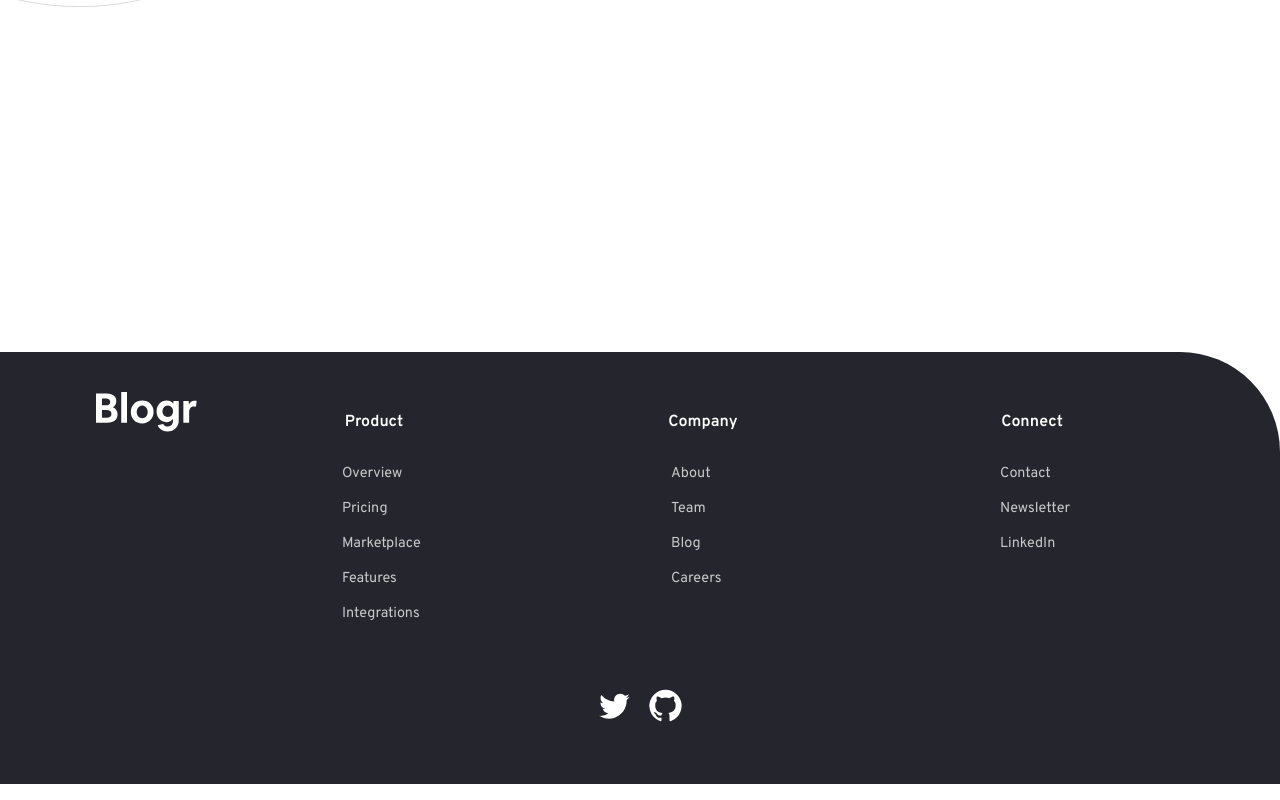
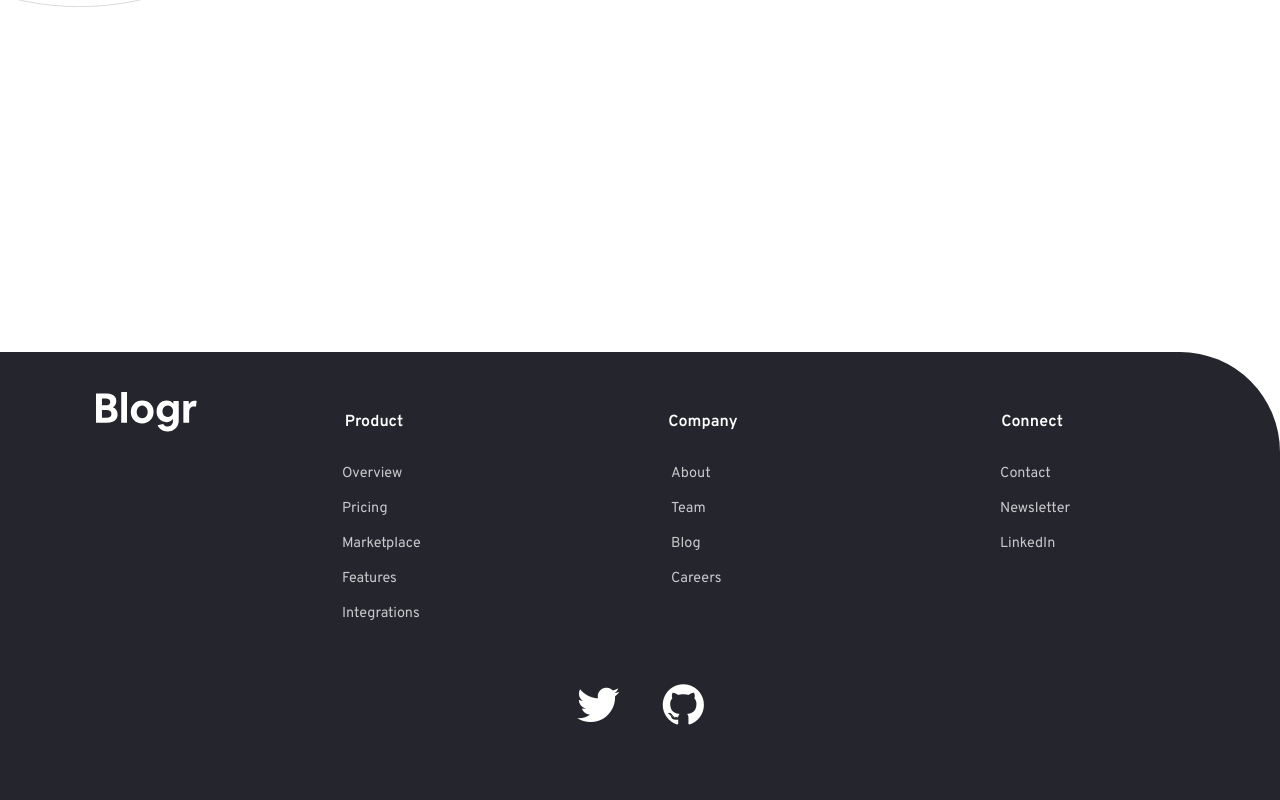
Before and after one commit to olad5/blogr-landing-page, a React (Vite) app: page / in a window 1280 px wide. Shown: the part 2840-3640 px from the top of the page. Built offline with nearby package versions, Linux system fonts and the light colour scheme.

Commit message:
fix: responsiveness at 768px, 640px
- changed social links to use a href and font awesome icons

```diff
--- a/index.html
+++ b/index.html
@@ -9,6 +9,8 @@
   <link
     href="https://fonts.googleapis.com/css2?family=Overpass:ital,wght@0,100;0,200;0,300;0,400;0,500;0,600;0,700;0,800;0,900;1,100;1,200;1,300;1,400;1,500;1,600;1,700;1,800;1,900&family=Ubuntu:wght@400;500;700&display=swap"
     rel="stylesheet">
+  <link rel="stylesheet" href="https://cdnjs.cloudflare.com/ajax/libs/font-awesome/4.7.0/css/font-awesome.min.css">
+
   <meta name="viewport" content="width=device-width, initial-scale=1.0" />
   <title>Blogr Landing Page</title>
 </head>
--- a/src/components/Button.tsx
+++ b/src/components/Button.tsx
@@ -21,7 +21,6 @@ const Button: React.FC<IProps> = ({text, bg, fg, hoverFg, hoverBg, border}) => {
       className='icon-button'
       sx={{
         borderRadius: themeContext.borderRadius,
-        /* backgroundColor: bg || themeContext.palette.neutral.white, */
         background: bg || themeContext.palette.neutral.white,
         color: fg || themeContext.palette.primary.lightRed,
         fontSize: '0.9rem',
--- a/src/components/Footer.tsx
+++ b/src/components/Footer.tsx
@@ -1,20 +1,14 @@
-/* components */
-import TwitterIcon from '@mui/icons-material/Twitter';
-import GitHubIcon from '@mui/icons-material/GitHub';
-import IconButton from '@mui/material/IconButton';
-
-
 /* styles */
 import {StyledFooter, Nav} from './styles/Footer.styled'
 import {Container} from './styles/Container.styled'
 import {Flex} from './styles/Flex.styled';
+
 
 const Footer: React.FC = () => (
   <StyledFooter >
     <Container>
       <Nav>
         <img src='./images/logo.svg' alt='' />
-        <div>
         <Flex className='flex' width='19rem' ai='center' fd='column' pds='3rem'>
           <a href='#' className='nav-links'>Product </a>
           <div className='other-links'>
@@ -27,9 +21,7 @@ const Footer: React.FC = () => (
             </Flex>
           </div>
         </Flex>
-        </div>
 
-        <div>
         <Flex className='flex' width='19rem' ai='center' fd='column' pds='3rem'>
           <a href='#' className='nav-links company'>Company </a>
           <div className='other-links'>
@@ -41,9 +33,7 @@ const Footer: React.FC = () => (
             </Flex>
           </div>
         </Flex>
-        </div>
 
-        <div>
         <Flex className='flex' width='19rem' ai='center' fd='column' pds='3rem'>
           <a href='#' className='nav-links'>Connect</a>
           <div className='other-links'>
@@ -54,24 +44,14 @@ const Footer: React.FC = () => (
             </Flex>
           </div>
         </Flex>
-        </div>
 
       </Nav>
     </Container>
 
     <div className='social-links'>
-      <IconButton aria-label="twitter" onClick={() => window.open('https://twitter.com/_olad5')}>
-        <TwitterIcon
-          fontSize="large"
-          style={{color: 'white'}}
-        />
-      </IconButton>
-      <IconButton aria-label="github" onClick={() => window.open('https://github.com/olad5/blogr-landing-page')}>
-        <GitHubIcon
-          fontSize="large"
-          style={{color: 'white'}}
-        />
-      </IconButton>
+      <a href="https://twitter.com/_olad5"><i className="fa fa-twitter "></i></a>
+      <a href="https://github.com/olad5/blogr-landing-page"><i className="fa fa-github "></i></a>
+
     </div>
   </StyledFooter >
 
--- a/src/components/HamMenu.tsx
+++ b/src/components/HamMenu.tsx
@@ -1,14 +1,18 @@
 import {useState, forwardRef} from 'react';
-import List from '@mui/material/List';
+import {ThemeContext} from 'styled-components'
+import {useContext} from 'react'
+
+/* Components */
 import DropDownItem from './DropDownItem';
 import Button from './Button';
+import Divider from '@mui/material/Divider';
+import List from '@mui/material/List';
+
+/* styles */
 import {StyledMenu} from './styles/HamMenu.styled';
-import {ThemeContext} from 'styled-components'
-import {useContext} from 'react'
-import Divider from '@mui/material/Divider';
-
 
 /* https://www.carlrippon.com/react-forwardref-typescript/ */
+/* https://stackoverflow.com/questions/54654303/using-a-forwardref-component-with-children-in-typescript */
 const HamMenu = forwardRef<HTMLElement>((props, ref) => {
   const themeContext = useContext(ThemeContext)
 
@@ -65,7 +69,7 @@ const HamMenu = forwardRef<HTMLElement>((props, ref) => {
         sx={{
           width: '100%',
           height: '100%',
-          maxWidth: 360,
+          maxWidth: '100%',
           bgcolor: 'background.paper',
           textAlign: 'center',
           padding: ' 2rem 2rem'
--- a/src/components/styles/Container.styled.ts
+++ b/src/components/styles/Container.styled.ts
@@ -14,6 +14,10 @@ export const Container = styled.div`
     padding: 0 4rem;
   }
 
+  @media (max-width: 640px) {
+    padding: 0 1rem;
+  }
+
   @media (max-width: ${({theme}) => theme.mobile}) {
     padding: 0 20px;
   }
--- a/src/components/styles/Flex.styled.ts
+++ b/src/components/styles/Flex.styled.ts
@@ -12,7 +12,7 @@ interface IProps {
 
 export const Flex = styled.div<IProps>`
   display: flex;
-  justify-content: ${(props) => props.jc || 'space-between'};
+  justify-content: ${(props) => props.jc || 'flex-start'};
   align-items: ${(props) => props.ai || ' stretch'};
   flex-direction: ${(props) => props.fd || 'row'};
   height: ${(props) => props.height || 0};
--- a/src/components/styles/Footer.styled.ts
+++ b/src/components/styles/Footer.styled.ts
@@ -7,16 +7,25 @@ export const StyledFooter = styled.footer`
   background-size: 210%, 100%;
   display:flex;
   flex-direction:column;
-  height: 54vh;
+  height: 56vh;
   border-top-right-radius:100px;
 
 
   .social-links {
+    margin: 0 auto;
     margin-top: 13rem;
     display:flex;
     align-items:center;
-    justify-content:center;
+    justify-content:space-between;
+    gap: 1;
+    width: 8rem;
+
+    & a {
+      color: white;
+      font-size: 3rem;
+    }
   }
+
 
   @media (max-width: ${({theme}) => theme.mobile}) {
     height:  143vh;
@@ -65,12 +74,16 @@ export const Nav = styled.nav`
         width: 10rem;
      }
 
+  @media (max-width: 640px) {
+
+      .flex {
+        width: 8rem;
+     }
+  }
 
   @media (max-width: ${({theme}) => theme.mobile}) {
     flex-direction:column;
     height: 120vh;
-
-
 
     img {
       margin-top: 2rem;
--- a/src/components/styles/Header.styled.ts
+++ b/src/components/styles/Header.styled.ts
@@ -50,6 +50,17 @@ export const StyledHeader = styled.header`
 
   }
 
+  @media (max-width: 640px) {
+
+      .login-sign-up {
+        display:none;
+      }
+
+    .menu-icon {
+      display:block;
+    }
+
+  }
 
   @media (max-width: ${({theme}) => theme.mobile}) {
       background-position: 30% 33%,100%;
@@ -150,6 +161,23 @@ export const Nav = styled.nav`
     }
 
   }
+
+  @media (max-width: 640px) {
+    .nav-links {
+        display: none;
+    }
+
+    .ham-menu {
+      position:absolute;
+      width: 99%;
+      height: 56vh;
+      top:2rem;
+      border-radius: 10px;
+      box-shadow: 0px 23px 5px 11px rgba(0,0,0,0.11);
+      z-index: 10;
+    }
+  }
+
   @media (max-width: ${({theme}) => theme.mobile}) {
 
     .nav-links {
--- a/src/components/styles/Infrastructure.styled.ts
+++ b/src/components/styles/Infrastructure.styled.ts
@@ -45,7 +45,7 @@ export const InfrastructureSection = styled.div`
     }
 
     h4 {
-      font-size: 1.7rem;
+      font-size: 1.5rem;
     }
 
 
@@ -68,6 +68,14 @@ export const InfrastructureSection = styled.div`
     }
 
   }
+
+  @media (max-width: 640px) {
+    p {
+       width: 12rem;
+    }
+
+  }
+
 
 
   @media (max-width: ${({theme}) => theme.mobile}) {
@@ -92,6 +100,12 @@ export const InfrastructureSection = styled.div`
 
         h4 {
           font-size: 1.52rem;
+          margin-top: 0rem;
+        }
+
+        p {
+           width: 318.25px;
+           font-size: .9rem;
         }
 
   }
@@ -114,6 +128,12 @@ export const Image = styled.img`
       width:55%;
   }
 
+  @media (max-width: 768px) {
+
+    margin-top: -8.5rem;
+
+  }
+
   @media (max-width: ${({theme}) => theme.mobile}) {
       height:43%;
       width:120%;
--- a/src/components/styles/IntroSection.styled.ts
+++ b/src/components/styles/IntroSection.styled.ts
@@ -44,12 +44,32 @@ export const IntroSection = styled.div`
 
   }
 
+
   @media (max-width: ${({theme}) => theme.tabPort}) {
 
       p  {
         max-width: 19rem;
       }
 
+  }
+
+  @media (max-width: 768px) {
+
+      p  {
+        max-width: 15rem;
+      }
+
+  }
+
+  @media (max-width: 640px) {
+      div {
+        padding-left: 3rem;
+      }
+
+      p  {
+        max-width: 14rem;
+        font-size: 0.8rem;
+      }
   }
 
   @media (max-width: ${({theme}) => theme.mobile}) {
@@ -75,6 +95,10 @@ export const IntroSection = styled.div`
         padding-left:0rem;
       }
 
+      p  {
+        max-width: 19rem;
+        font-size: 1rem;
+      }
     }
   }
 
--- a/src/components/styles/OutroSection.styled.ts
+++ b/src/components/styles/OutroSection.styled.ts
@@ -55,6 +55,40 @@ export const OutroSection = styled.div`
 
   }
 
+  @media (max-width: 768px) {
+    background-position: -62% 9%;
+
+    div  {
+
+      h4 {
+        margin-left:-3rem;
+      }
+
+       p {
+        width: 15rem;
+        margin-left:-3rem;
+       }
+    }
+
+  }
+
+  @media (max-width: 640px) {
+    background-position: -82% 9%;
+
+    div {
+      margin-left:20rem;
+
+      h4 {
+        margin-left:-5rem;
+      }
+
+       p {
+        margin-left:-5rem;
+       }
+    }
+
+  }
+
   @media (max-width: ${({theme}) => theme.mobile}) {
     background-image:
       url('./images/illustration-laptop-mobile.svg');
@@ -73,10 +107,13 @@ export const OutroSection = styled.div`
         font-size: 1.5rem;
         margin-bottom:1.4rem;
         margin-top:7rem;
+        margin-left:0rem;
       }
 
       p {
         max-width: 34rem;
+        width:${({theme}) => theme.mobile} ;
+        margin-left:0px;
       }
 
       p:nth-of-type(2) {
```
Also changed, not shown: 1 other file (tests, documents, lock files or other folders). Lines whose indentation alone changed are shown as unchanged.
